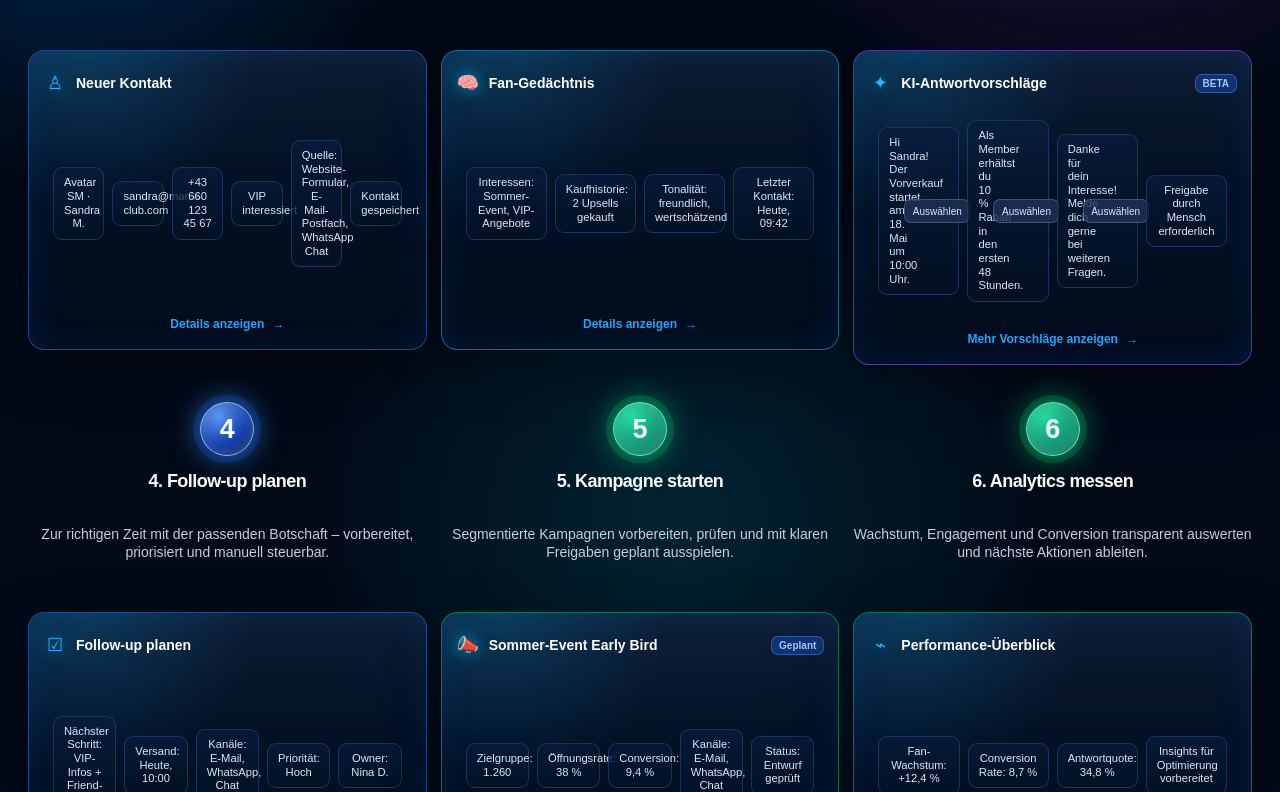
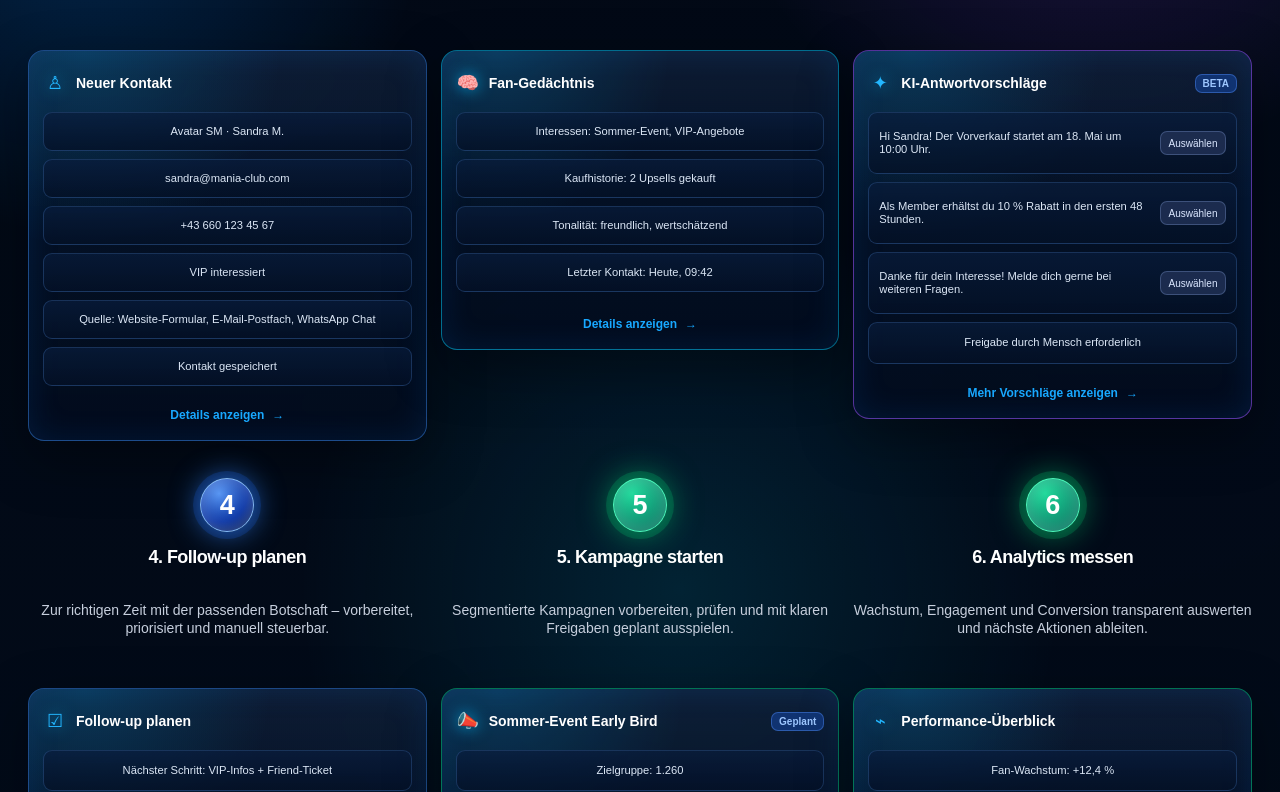
Before and after one commit to Bernds-tech/FanMind, a Next.js app: page /landing-v2 in a window 1280 px wide. Shown: the part 3828-4620 px from the top of the page. Built offline with nearby package versions, Linux system fonts and the light colour scheme.

Commit message:
Fix six steps row selector collision

```diff
--- a/src/app/landing-v2-six-steps-refine.css
+++ b/src/app/landing-v2-six-steps-refine.css
@@ -1,8 +1,7 @@
 /*
   Scoped refinements for the 04 six-steps process cards.
-  The process cards use an Excel-like area grid: fixed column spans outside,
-  simple full-width rows inside. This avoids narrow inner columns and prevents
-  vertical letter wrapping.
+  The important part: never target [class*="stepRow"] globally, because it also
+  matches the container class stepRows. Always target rows via stepRows > stepRow.
 */
 
 #six-steps [class*="processTrack"] {
@@ -51,7 +50,7 @@
   margin-top: 11px !important;
 }
 
-#six-steps [class*="stepRow"] {
+#six-steps [class*="stepRows"] > [class*="stepRow"] {
   display: flex !important;
   width: 100% !important;
   min-width: 0 !important;
@@ -65,12 +64,13 @@
   white-space: normal !important;
 }
 
-#six-steps [class*="stepRow"] i {
+#six-steps [class*="stepRows"] > [class*="stepRow"] > i {
   display: none !important;
 }
 
-#six-steps [class*="stepRow"] span {
+#six-steps [class*="stepRows"] > [class*="stepRow"] > span {
   display: block !important;
+  flex: 1 1 auto !important;
   width: auto !important;
   min-width: 0 !important;
   max-width: 100% !important;
@@ -80,7 +80,7 @@
   hyphens: none !important;
 }
 
-#six-steps [class*="stepRow"] button {
+#six-steps [class*="stepRows"] > [class*="stepRow"] > button {
   display: inline-flex !important;
   align-items: center !important;
   justify-content: center !important;
@@ -107,29 +107,29 @@
   min-height: 390px !important;
 }
 
-#six-steps [class*="processStep"]:nth-child(3) [class*="stepRow"] {
+#six-steps [class*="processStep"]:nth-child(3) [class*="stepRows"] > [class*="stepRow"] {
   min-height: 62px !important;
   justify-content: space-between !important;
   text-align: left !important;
 }
 
-#six-steps [class*="processStep"]:nth-child(3) [class*="stepRow"] span {
+#six-steps [class*="processStep"]:nth-child(3) [class*="stepRows"] > [class*="stepRow"] > span {
   text-align: left !important;
 }
 
-#six-steps [class*="processStep"]:nth-child(3) [class*="stepRow"]:last-child {
+#six-steps [class*="processStep"]:nth-child(3) [class*="stepRows"] > [class*="stepRow"]:last-child {
   min-height: 42px !important;
   justify-content: center !important;
   text-align: center !important;
 }
 
-#six-steps [class*="processStep"]:nth-child(3) [class*="stepRow"]:last-child span {
+#six-steps [class*="processStep"]:nth-child(3) [class*="stepRows"] > [class*="stepRow"]:last-child > span {
   text-align: center !important;
 }
 
-#six-steps [class*="processStep"]:nth-child(4) [class*="stepRow"],
-#six-steps [class*="processStep"]:nth-child(5) [class*="stepRow"],
-#six-steps [class*="processStep"]:nth-child(6) [class*="stepRow"] {
+#six-steps [class*="processStep"]:nth-child(4) [class*="stepRows"] > [class*="stepRow"],
+#six-steps [class*="processStep"]:nth-child(5) [class*="stepRows"] > [class*="stepRow"],
+#six-steps [class*="processStep"]:nth-child(6) [class*="stepRows"] > [class*="stepRow"] {
   min-height: 41px !important;
 }
 
```
